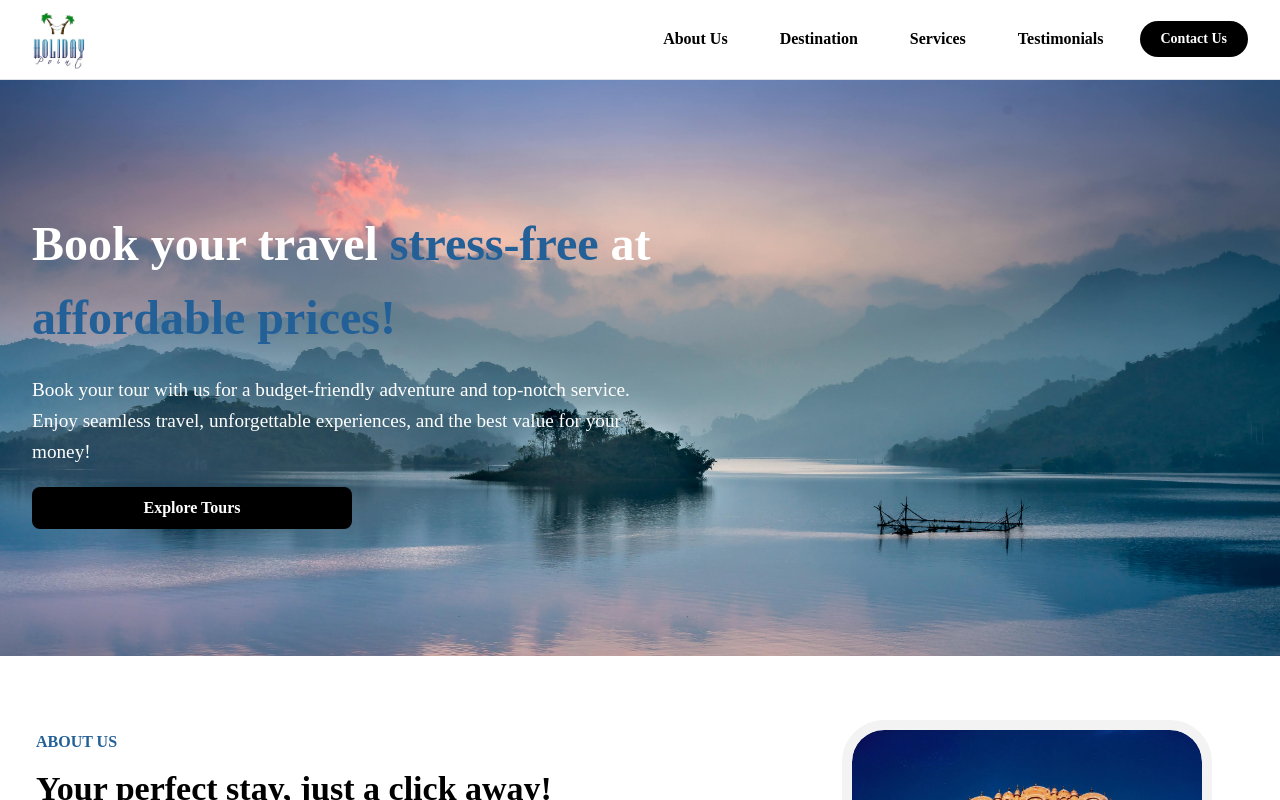
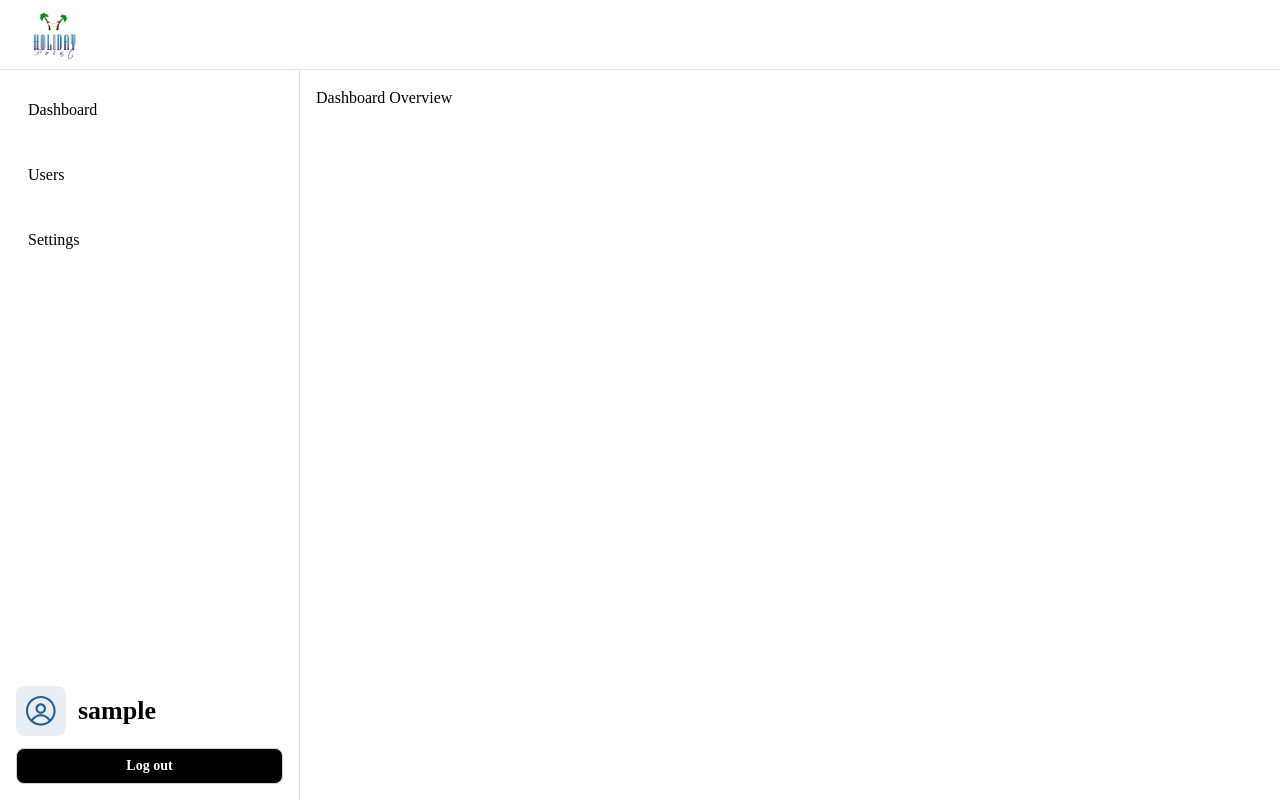
Before and after one commit to SujalShah2003/Holiday-Point, a React (Vite) app: page /dashboard in a window 1280 px wide. Shown: the top 800 px of the page. Built offline with nearby package versions, Linux system fonts and the light colour scheme; no server answers; sample sign-in values are in the browser's storage; a web font is replaced by a local one.

Commit message:
Design the basic structure of admin panel

```diff
--- a/src/App.tsx
+++ b/src/App.tsx
@@ -1,9 +1,9 @@
-import { BrowserRouter, Link, Route, Routes } from "react-router-dom";
+import { BrowserRouter, Link, Navigate, Route, Routes } from "react-router-dom";
 import { AppShell, Box, Center, Container, Loader } from "@mantine/core";
 import { useDisclosure } from "@mantine/hooks";
 import classes from "./assets/css/app.module.css";
 import Banner from "./view/components/Banner";
-import { useEffect, useState } from "react";
+import { JSX, useEffect, useState } from "react";
 import AboutUs from "./view/components/AboutUs";
 import FloatingButton from "./view/components/FloatingButton";
 import DomesticPackages from "./view/components/DomesticPackages";
@@ -17,8 +17,9 @@ import Footer from "./view/footer/Footer";
 import { ToastContainer } from "react-toastify";
 import "react-toastify/dist/ReactToastify.css";
 import AdminPanel from "./view/admin/AdminPanel";
+import Dashboard from "./view/admin/Dashboard";
 
-function MainLayout() {
+const MainLayout = () => {
   const [opened, { toggle }] = useDisclosure();
   const [showScrollTop, setShowScrollTop] = useState(false);
 
@@ -101,9 +102,14 @@ function MainLayout() {
       </AppShell.Main>
     </AppShell>
   );
-}
+};
 
-export function App() {
+const ProtectedRoute = ({ children }: { children: JSX.Element }) => {
+  const isAdmin = localStorage.getItem("admin-username");
+  return isAdmin ? children : <Navigate to="/" />;
+};
+
+const App = () => {
   const [loading, setLoading] = useState(true);
 
   useEffect(() => {
@@ -114,19 +120,29 @@ export function App() {
   if (loading) {
     return (
       <Center h="100vh" w="100vw">
-        <Loader color="blue" size="lg" />
+        <Loader color="blue" size="lg" type="dots" />
       </Center>
     );
   }
 
   return (
     <BrowserRouter>
+      <ToastContainer />
       <Routes>
+        <Route path="/" element={<MainLayout />} />
         <Route path="/admin-panel" element={<AdminPanel />} />
-        <Route path="/*" element={<MainLayout />} />
+        <Route
+          path="/dashboard"
+          element={
+            <ProtectedRoute>
+              <Dashboard />
+            </ProtectedRoute>
+          }
+        />
+        <Route path="*" element={<Navigate to="/" />} />
       </Routes>
     </BrowserRouter>
   );
-}
+};
 
 export default App;
--- a/src/view/admin/AdminPanel.tsx
+++ b/src/view/admin/AdminPanel.tsx
@@ -9,18 +9,21 @@ import {
 } from "@mantine/core";
 import Logo from "../../assets/img/logo/Logo.png";
 import { useEffect, useState } from "react";
+import { toast } from "react-toastify";
+import { useNavigate } from "react-router-dom";
 
 const AdminPanel = () => {
   const [username, setUsername] = useState("");
   const [password, setPassword] = useState("");
   const [error, setError] = useState("");
   const [adminData, setAdminData] = useState([]);
+  const navigate = useNavigate();
 
   useEffect(() => {
     fetch("https://holiday-point-backend-rx2e.onrender.com/admin-data")
       .then((res) => res.json())
       .then((data) => {
-        console.log({data})
+        console.log(data);
         setAdminData(data);
       })
       .catch((error) => {
@@ -29,16 +32,33 @@ const AdminPanel = () => {
   }, []);
 
   const handleSubmit = () => {
-    // Dummy credentials for testing
-    const adminUser = "admin";
-    const adminPass = "1234";
+    const isAdmin = adminData.find(
+      (data: any) =>
+        data.admin_username == username && data.admin_password == password
+    );
 
-    if (username === adminUser && password === adminPass) {
-      alert("Login successful ✅");
-      setError("");
-      // You can navigate or show actual panel here
+    if (isAdmin) {
+      toast.success(`Login successfully !! Welcome ${username} 🎉`, {
+        position: "top-right",
+        autoClose: 3000,
+        hideProgressBar: false,
+        closeOnClick: true,
+        pauseOnHover: true,
+        draggable: true,
+        theme: "light",
+      });
+      localStorage.setItem("admin-username",username)
+      navigate('/dashboard')
     } else {
-      setError("Invalid username or password");
+      toast.error("Something went wrong !! please try after some time", {
+        position: "top-right",
+        autoClose: 3000,
+        hideProgressBar: false,
+        closeOnClick: true,
+        pauseOnHover: true,
+        draggable: true,
+        theme: "colored",
+      });
     }
   };
 
@@ -47,7 +67,7 @@ const AdminPanel = () => {
       <Flex
         w={"100vw"}
         h={"100vh"}
-        bg={"var(--mantine-color-gray-4)"}
+        bg={"var(--mantine-color-gray-3)"}
         justify={"center"}
         align={"center"}
         direction={"column"}
@@ -56,12 +76,12 @@ const AdminPanel = () => {
         <Image src={Logo} w={80} h={100} alt="Logo" />
 
         <Paper
-          p={"lg"}
-          bg={"var(--mantine-color-gray-3)"}
-          shadow="md"
-          radius="md"
+          p={"xl"}
+          bg={"var(--mantine-color-gray-2)"}
+          shadow="lg"
+          radius="lg"
           w={"100%"}
-          maw={{ base: 250, xs: 500 }}
+          maw={{ base: 300, xs: 500 }}
         >
           <Text fw={600} ta={"center"} mb="md">
             Admin Panel Of Holiday Point
@@ -89,7 +109,11 @@ const AdminPanel = () => {
             </Text>
           )}
 
-          <Button fullWidth onClick={handleSubmit}>
+          <Button
+            fullWidth
+            onClick={handleSubmit}
+            mt={error.length == 0 ? "lg" : "unset"}
+          >
             Login
           </Button>
         </Paper>
--- /dev/null
+++ b/src/view/admin/Dashboard.tsx
@@ -0,0 +1,123 @@
+import {
+  AppShell,
+  Burger,
+  Group,
+  Image,
+  UnstyledButton,
+  Text,
+  Box,
+  Stack,
+  Flex,
+  Avatar,
+  Title,
+  Button,
+} from "@mantine/core";
+import { useDisclosure } from "@mantine/hooks";
+import { useState } from "react";
+import Logo from "../../assets/img/logo/Logo.png";
+import { useNavigate } from "react-router-dom";
+
+const Dashboard = () => {
+  const [opened, { toggle }] = useDisclosure();
+  const [activeSection, setActiveSection] = useState("dashboard");
+    const navigate = useNavigate();
+  const renderContent = () => {
+    switch (activeSection) {
+      case "dashboard":
+        return <Text> Dashboard Overview</Text>;
+      case "users":
+        return <Text> Manage Users</Text>;
+      case "settings":
+        return <Text> Settings Panel</Text>;
+      default:
+        return <Text>Welcome to the Admin Panel</Text>;
+    }
+  };
+  const handlelogout = () => {
+    localStorage.removeItem("admin-username");
+    navigate("/")
+  };
+  return (
+    <AppShell
+      header={{ height: 70 }}
+      navbar={{ width: 300, breakpoint: "sm", collapsed: { mobile: !opened } }}
+      padding="md"
+    >
+      <AppShell.Header>
+        <Group h="100%" px="md">
+          <Burger opened={opened} onClick={toggle} hiddenFrom="sm" size="sm" />
+          <Image
+            src={Logo}
+            w={50}
+            h={50}
+            alt="Logo"
+            ml={{ base: "unset", xs: "md" }}
+          />
+        </Group>
+      </AppShell.Header>
+
+      <AppShell.Navbar p="md">
+        <Flex
+          w={"100%"}
+          h={"100%"}
+          justify={"space-between"}
+          direction={"column"}
+        >
+          <Stack mb="md">
+            <UnstyledButton
+              onClick={() => setActiveSection("dashboard")}
+              w={"100%"}
+              p={"sm"}
+            >
+              Dashboard
+            </UnstyledButton>
+
+            <UnstyledButton
+              onClick={() => setActiveSection("users")}
+              w={"100%"}
+              p={"sm"}
+            >
+              Users
+            </UnstyledButton>
+
+            <UnstyledButton
+              onClick={() => setActiveSection("settings")}
+              w={"100%"}
+              p={"sm"}
+            >
+              Settings
+            </UnstyledButton>
+          </Stack>
+          <Box>
+            <Flex align={"center"} gap={"sm"} style={{ cursor: "default" }}>
+              <Avatar
+                radius="md"
+                w={50}
+                h={50}
+                color={"var(--primary-color)"}
+              />
+              <Text fz={"h2"} fw={700} truncate="end">
+                {localStorage.getItem("admin-username")}
+              </Text>
+            </Flex>
+            <Button
+              variant="default"
+              bg={"black"}
+              c={"white"}
+              w={"100%"}
+              radius={"md"}
+              mt={"sm"}
+              onClick={handlelogout}
+            >
+              Log out
+            </Button>
+          </Box>
+        </Flex>
+      </AppShell.Navbar>
+
+      <AppShell.Main>{renderContent()}</AppShell.Main>
+    </AppShell>
+  );
+};
+
+export default Dashboard;
```
